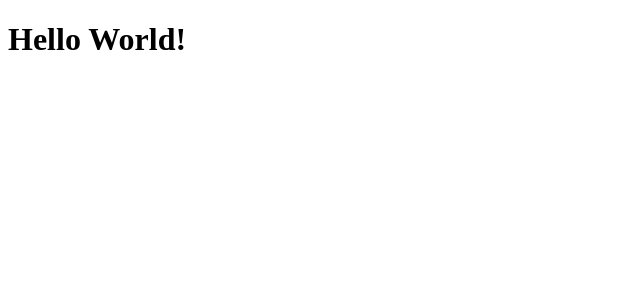
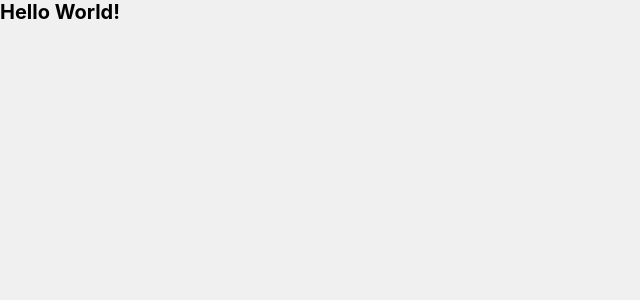
Before and after one commit to phara0hcom/react-typescript-boilerplate, a React app: page / in a window 1280 px wide. Shown: the top 300 px of the page, without its empty margins (0-640 px from the left). Built offline with nearby package versions, Linux system fonts and the light colour scheme.

Commit message:
WIP scss with dark light theme

```diff
--- /dev/null
+++ b/src/index.scss
@@ -0,0 +1,61 @@
+@use './sass/abstracts/mixins' as mixIns;
+@use './sass/abstracts/variables' as vars;
+
+*,
+*::after,
+*::before {
+  margin: 0;
+  padding: 0;
+  box-sizing: inherit;
+}
+
+html {
+  //define 1 rem
+  font-size: 62.5%; //1rem = 10px
+
+  @include mixIns.respond(tab-land) {
+    font-size: 56.25%; //1rem = 9px eg. 9 / 16 = 56.25%
+  }
+
+  @include mixIns.respond(tab-port) {
+    font-size: 50%; //1rem = 8px eg. 8 / 16 = 50%
+  }
+
+  @include mixIns.respond(big-desktop) {
+    font-size: 75%; //1rem = 12px eg. 12 / 16 = 75%
+  }
+}
+
+body {
+  box-sizing: border-box;
+  padding: 0;
+  margin: 0;
+  font-family: -apple-system, BlinkMacSystemFont, 'Segoe UI', 'Roboto', 'Oxygen',
+    'Ubuntu', 'Cantarell', 'Fira Sans', 'Droid Sans', 'Helvetica Neue',
+    sans-serif;
+  -webkit-font-smoothing: antialiased;
+  -moz-osx-font-smoothing: grayscale;
+  background-color: vars.$color-light-primary;
+}
+
+@media (prefers-color-scheme: dark) {
+  body {
+    background-color: vars.$color-dark-primary;
+    color: vars.$color-light-primary;
+  }
+
+  body.light-theme {
+    background-color: vars.$color-light-primary;
+    color: vars.$color-black;
+  }
+}
+
+body.dark-theme {
+  background-color: vars.$color-dark-primary;
+  color: vars.$color-light-primary;
+}
+
+code {
+  font-family: source-code-pro, Menlo, Monaco, Consolas, 'Courier New',
+    monospace;
+}
--- a/src/index.tsx
+++ b/src/index.tsx
@@ -3,6 +3,7 @@ import ReactDOM from 'react-dom';
 
 import App from './App';
 
+import './index.scss';
 
 ReactDOM.render(
   <React.StrictMode>
--- /dev/null
+++ b/src/sass/abstracts/_mixins.scss
@@ -0,0 +1,56 @@
+@mixin clearfix {
+  &::after {
+    content: '';
+    display: table;
+    clear: both;
+  }
+}
+
+@mixin pos-center {
+  position: absolute;
+  top: 50%;
+  left: 50%;
+  transform: translate(-50%, -50%);
+}
+
+//Media query functions
+/*
+
+0-600px Phone
+600 - 900px Tablet portrait
+900 - 1200px Tablet landscape
+[ 1200 - 1800px ] Normal
+
+1800px + Big desktop
+
+$breakpoint argument choises:
+- phone
+- tab-port
+- tab-land
+- big-desktop
+
+1em = 16px;
+
+Order of adding media queries:
+Base + typografy > General layout + grid > page layout > components
+*/
+
+@mixin respond($breakpoint) {
+  @if $breakpoint == phone {
+    @media only screen and (max-width: 37.5em) {
+      @content;
+    } //600px
+  } @else if $breakpoint == tab-port {
+    @media only screen and (max-width: 56.25em) {
+      @content;
+    } //900px
+  } @else if $breakpoint == tab-land {
+    @media only screen and (max-width: 75em) {
+      @content;
+    } //1200px
+  } @else if $breakpoint == big-desktop {
+    @media only screen and (min-width: 112.5em) {
+      @content;
+    } //1800px
+  }
+}
--- /dev/null
+++ b/src/sass/abstracts/_variables.scss
@@ -0,0 +1,9 @@
+// COLORS
+$color-white: #fff;
+$color-black: #000;
+
+// COLORS Light theme
+$color-light-primary: #f0f0f0;
+
+// COLORS Dark theme
+$color-dark-primary: #25274d;
```
